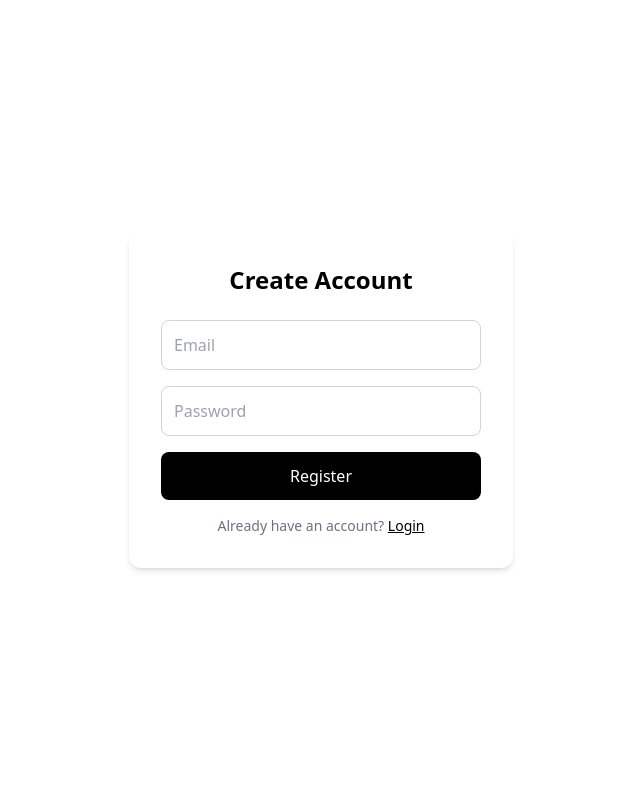
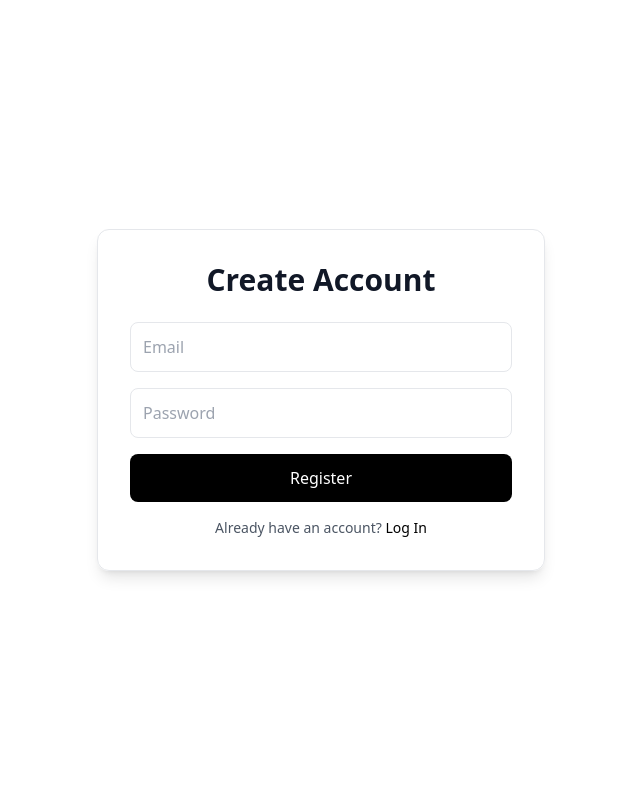
Before and after one commit to delavinaivan-bit/financial-saas, a Flask app: page /register in a window 1280 px wide. Shown: the whole page, without its empty margins (319-959 px from the left). Run offline with Flask 3, Linux system fonts and the light colour scheme; some libraries are stand-ins or nearby versions.

Commit message:
Update register.html

```diff
--- a/templates/register.html
+++ b/templates/register.html
@@ -3,23 +3,33 @@
 <head>
   <meta charset="UTF-8">
   <meta name="viewport" content="width=device-width, initial-scale=1.0">
-  <title>Register</title>
+  <title>Register - Financial Report Generator</title>
   <script src="https://cdn.tailwindcss.com"></script>
 </head>
-<body class="bg-white flex items-center justify-center h-screen font-sans">
-  <div class="w-full max-w-sm p-8 bg-white shadow-md rounded-xl">
-    <h1 class="text-2xl font-semibold mb-6 text-center">Create Account</h1>
-    <form method="POST" class="space-y-4">
+<body class="bg-white font-sans text-gray-900 flex items-center justify-center min-h-screen">
+  <div class="w-full max-w-md p-8 border rounded-xl shadow-lg">
+    <h1 class="text-3xl font-semibold text-center mb-6">Create Account</h1>
+
+    {% with messages = get_flashed_messages() %}
+      {% if messages %}
+        <div class="mb-4 text-red-500 text-sm">
+          {% for msg in messages %}{{ msg }}<br>{% endfor %}
+        </div>
+      {% endif %}
+    {% endwith %}
+
+    <form method="POST" action="{{ url_for('register') }}" class="space-y-4">
       <input type="email" name="email" placeholder="Email" required
-        class="w-full p-3 border border-gray-300 rounded-lg focus:ring-2 focus:ring-black">
+        class="w-full p-3 border rounded-lg focus:ring-2 focus:ring-black">
       <input type="password" name="password" placeholder="Password" required
-        class="w-full p-3 border border-gray-300 rounded-lg focus:ring-2 focus:ring-black">
+        class="w-full p-3 border rounded-lg focus:ring-2 focus:ring-black">
       <button type="submit" class="w-full py-3 bg-black text-white rounded-lg hover:bg-gray-800">
         Register
       </button>
     </form>
-    <p class="mt-4 text-center text-gray-500 text-sm">
-      Already have an account? <a href="{{ url_for('login') }}" class="text-black underline">Login</a>
+
+    <p class="text-center mt-4 text-gray-600 text-sm">Already have an account?
+      <a href="{{ url_for('login') }}" class="text-black font-medium hover:underline">Log In</a>
     </p>
   </div>
 </body>
```
